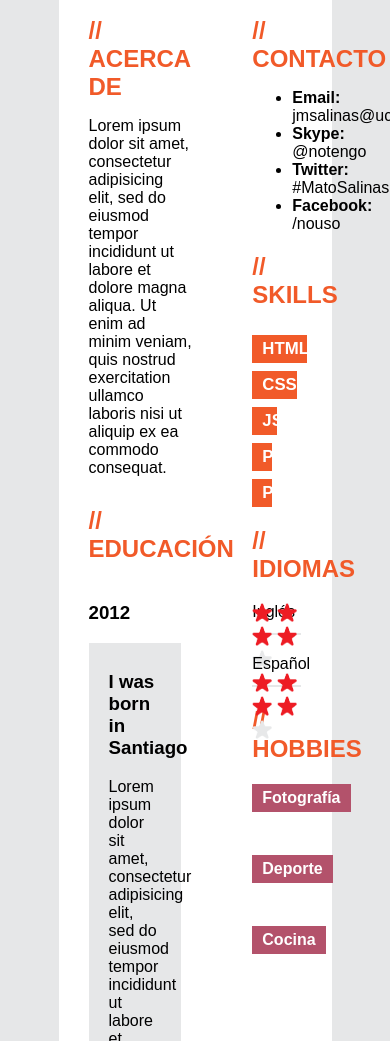
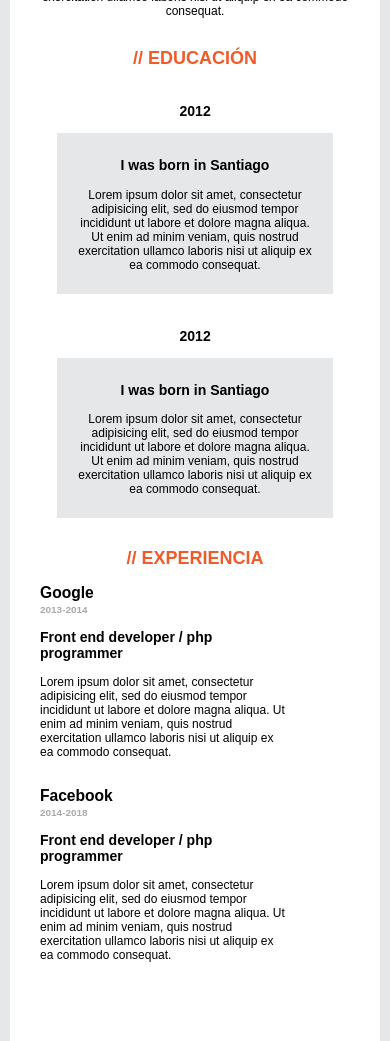
Before and after one commit to Matokosp/E3CP2A1, a plain HTML site: page index.html in a window 390 px wide. Shown: the part 431-1472 px from the top of the page. Drawn offline with Linux system fonts and the light colour scheme.

Commit message:
responsive

```diff
--- a/index.html
+++ b/index.html
@@ -3,12 +3,16 @@
 <head>
 	<title>Curriculum</title>
 	<link rel="stylesheet" type="text/css" href="style.css">
+	<link rel="stylesheet" type="text/css" href="style-responsive-992.css">
+	<link rel="stylesheet" type="text/css" href="style-responsive-768.css">
+	<link rel="stylesheet" type="text/css" href="style-responsive-300.css">
+	<meta name="viewport" content="width=device-width, initial-scale=1">
 </head>
 <body>
 	<header>
 		<div class="grey-block"></div>
 		<img src="images/profile.png">
-		<h1>hola mi nombre es <span class="orange">jose</span> y este es mi resumen</h1>
+		<h1>hola mi nombre es <span class="orange">jose</span> y este es mi&nbsp;resumen</h1>
 		<div class="separation"></div>
 	</header>
 
@@ -53,7 +57,7 @@
 			</article>
 			<article class="experiencia">
 				<h2>// experiencia</h2>
-				<div class="experiencia-sect">
+				<div class="experiencia-sect left">
 					<div class="place">
 						<h3>Google</h3>
 						<h5>2013-2014</h5>
@@ -66,7 +70,7 @@
 						consequat.</p>
 					</div>
 				</div>
-				<div class="experiencia-sect">
+				<div class="experiencia-sect left">
 					<div class="place">
 						<h3>Facebook</h3>
 						<h5>2014-2018</h5>
@@ -86,7 +90,7 @@
 		<section class="right-info">
 			<article>
 				<h2>// contacto</h2>
-				<ul>
+				<ul class="left">
 					<li><b>Email:</b> jmsalinas@uc.cl</li>
 					<li><b>Skype:</b> @notengo</li>
 					<li><b>Twitter:</b> #MatoSalinas</li>
@@ -99,12 +103,12 @@
 				<h3 class="html">HTML</h3>
 				<h3 class="css">CSS</h3>
 				<h3 class="js">JS</h3>
-				<h3 class="python">PYTHON</h3>
-				<h3 class="php">PHP</h3>
+				<!-- <h3 class="python">PYTHON</h3>
+				<h3 class="php">PHP</h3> -->
 			</article>
 			<article>
 				<h2>// idiomas</h2>
-				<div class="idioma-item">
+				<div class="idioma-item left">
 					<p>Inglés</p>
 					<span>
 					<img src="images/star-red.png">
@@ -114,7 +118,7 @@
 					<img src="images/star-grey.png">
 					</span>
 				</div>
-				<div class="idioma-item">
+				<div class="idioma-item left">
 					<p>Español</p>
 					<span>
 					<img src="images/star-red.png">
--- /dev/null
+++ b/style-responsive-300.css
@@ -0,0 +1,41 @@
+@charset "UTF-8";
+
+@media (min-width: 300px) and (max-width: 767px) {
+
+body {
+	padding: 0 10px;
+	font-size: 12px;
+}
+
+header {
+	padding: 5vh 5px;
+}
+
+header img {
+	width: 150px;
+}
+
+.left-info {
+	clear: both;
+	width: 100%;
+	text-align: center;
+}
+
+.place h3 {
+	font-weight: 900;
+	font-size: 1.3em;
+}
+
+.right-info {
+	clear: both;
+	width: 100%;
+	text-align: center;
+}
+
+.left {
+	text-align: left;
+}
+
+.skills h3 {
+	text-align: left;
+}
--- /dev/null
+++ b/style-responsive-768.css
@@ -0,0 +1,20 @@
+@charset "UTF-8";
+
+@media (min-width: 768px) and (max-width: 991px) {
+
+body {
+	padding: 0 8vw;
+}
+
+h1 {
+	font-size: 1.7em;
+}
+
+h2 {
+	font-size: 1.3em;
+}
+
+li {
+	font-size: 0.9em;
+}
+}
--- /dev/null
+++ b/style-responsive-992.css
@@ -0,0 +1,21 @@
+@charset "UTF-8";
+
+@media (min-width: 992px) and (max-width: 1200px) {
+
+body {
+	padding: 0 10vw;
+}
+
+.skills h3 {
+	font-size: 1em;
+	color: #fff;
+	background-color: #f15a29;
+	padding: 4px 0 4px 10px;
+	margin: 8px 0;
+}
+
+.hobby h4 {
+	font-size: 0.8em;
+
+}
+}
--- a/style.css
+++ b/style.css
@@ -23,7 +23,6 @@ h2 {
 
 
 header {
-	text-align: center;
 	position: relative;
 	background-color: #fff;
 	padding: 5vh 0 0 0;
@@ -147,7 +146,6 @@ header img {
 	margin: 20px 0;
 }
 
-
 .skills h3 {
 	font-size: 1.05em;
 	color: #fff;
@@ -156,9 +154,9 @@ header img {
 	margin: 8px 0;
 }
 
-.python {
+/*.python {
 	width: 20%;
-}
+}*/
 
 .html {
 	width: 90%;
@@ -172,9 +170,9 @@ header img {
 	width: 30%;
 }
 
-.php {
+/*.php {
 	width: 20%;
-}
+}*/
 
 .idioma-item {
 	margin: 20px 0;
```
